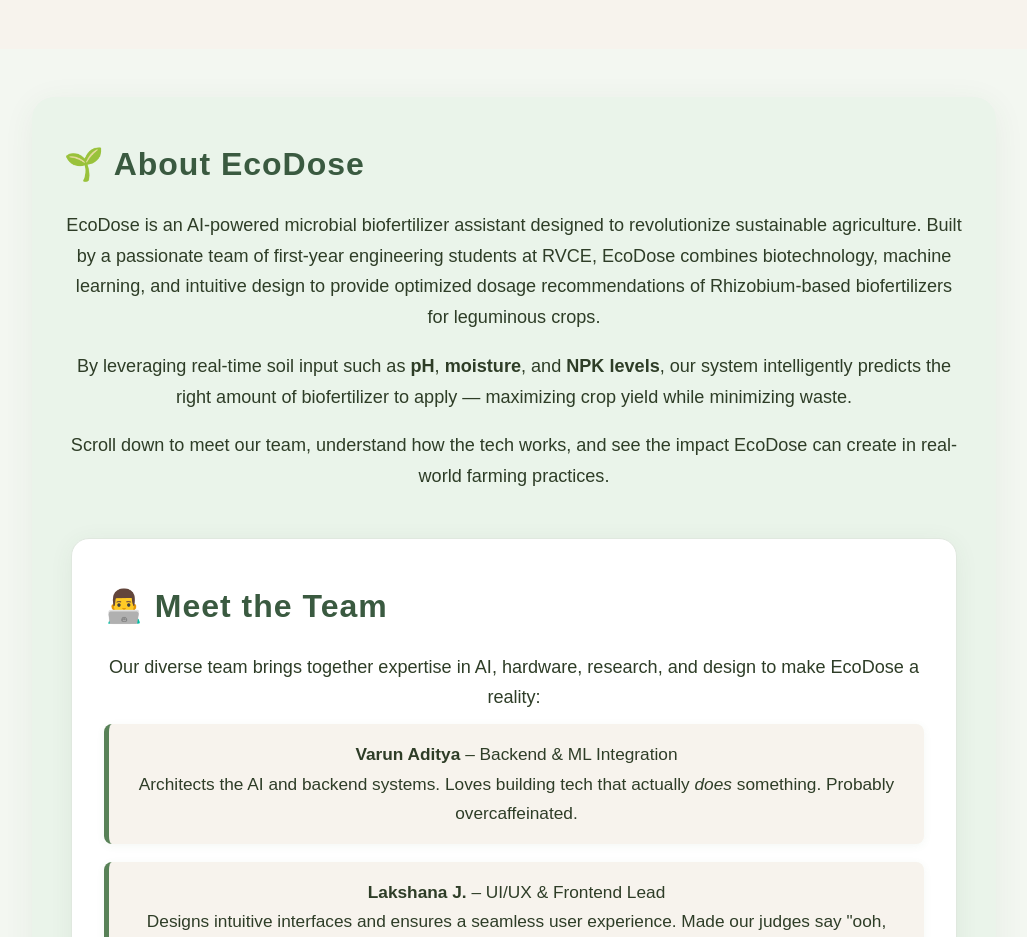
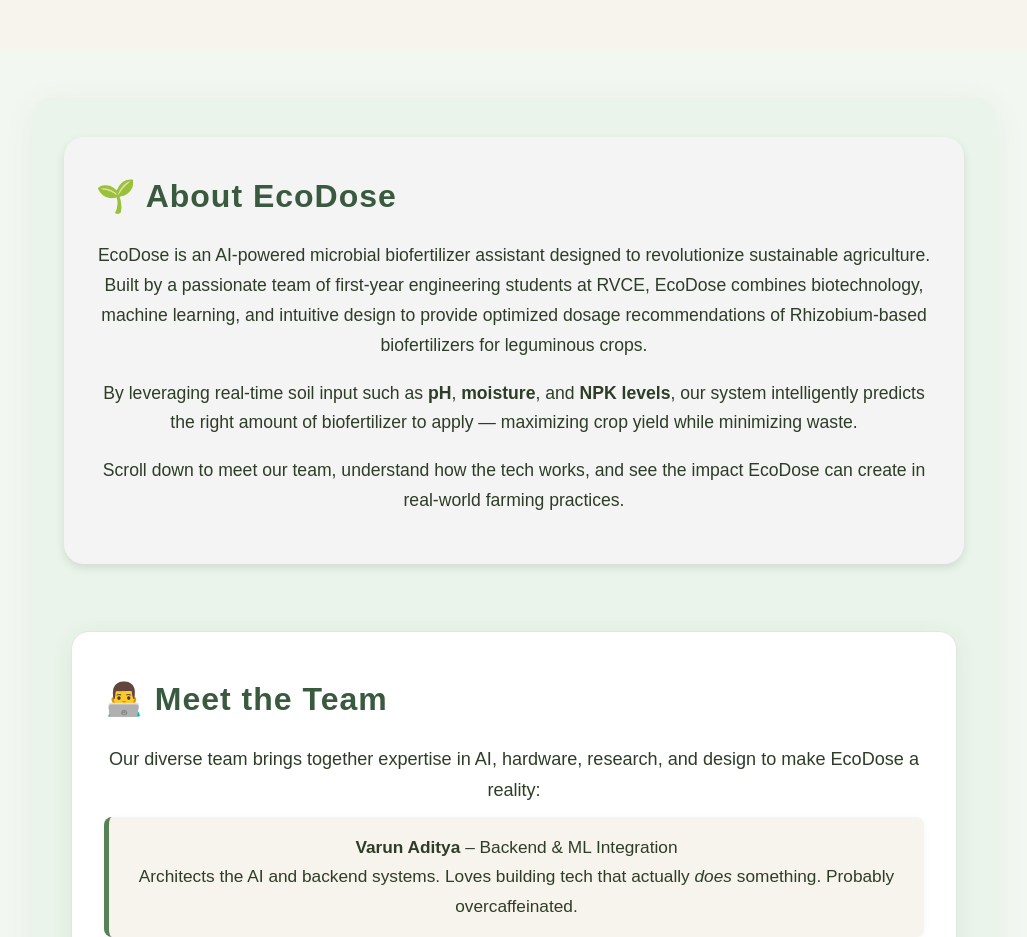
Before and after one commit to varunaditya27/EcoDose, a React (Vite) app in the folder web-app/frontend/: page / in a window 1280 px wide. Shown: the part 2140-3077 px from the top of the page, without its empty margins (126-1153 px from the left). Built offline with nearby package versions, Linux system fonts and the light colour scheme.

Commit message:
Add intro card styles and spin animation to index.css for enhanced UI presentation

```diff
--- a/web-app/frontend/src/index.css
+++ b/web-app/frontend/src/index.css
@@ -621,3 +621,25 @@
     max-width: 98vw;
   }
 }
+
+.intro-card {
+  background-color: #f4f4f4;
+  padding: 2rem;
+  border-radius: 1.25rem;
+  margin-bottom: 2rem;
+  box-shadow: 0 4px 10px rgba(0,0,0,0.1);
+}
+.intro-card h2 {
+  font-size: 2rem;
+  margin-bottom: 1rem;
+}
+.intro-card p {
+  font-size: 1.1rem;
+  line-height: 1.7;
+  margin-bottom: 1rem;
+}
+
+@keyframes spin {
+  0% { transform: rotate(0deg);}
+  100% { transform: rotate(360deg);}
+}
```
